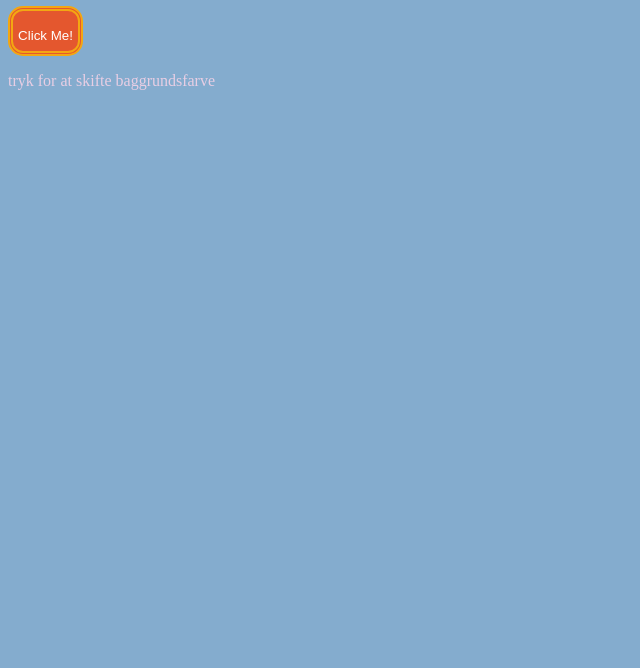
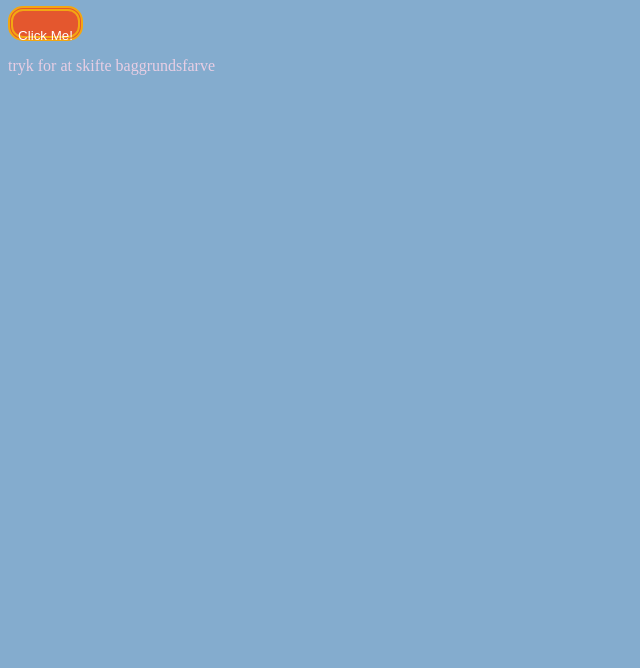
Before and after one commit to anes0101/anes0101.github.io, a plain HTML site: page index.html in a window 1280 px wide. Shown: the part 132-800 px from the top of the page, without its empty margins (0-640 px from the left). Drawn offline with Linux system fonts and the light colour scheme.

Commit message:
Update index.html

```diff
--- a/index.html
+++ b/index.html
@@ -37,7 +37,7 @@ color : #e8cee4;
 
       width: 75px;
 
-      height: 50px;
+      height: 35px;
 
       margin-top: 0px;
 
```
